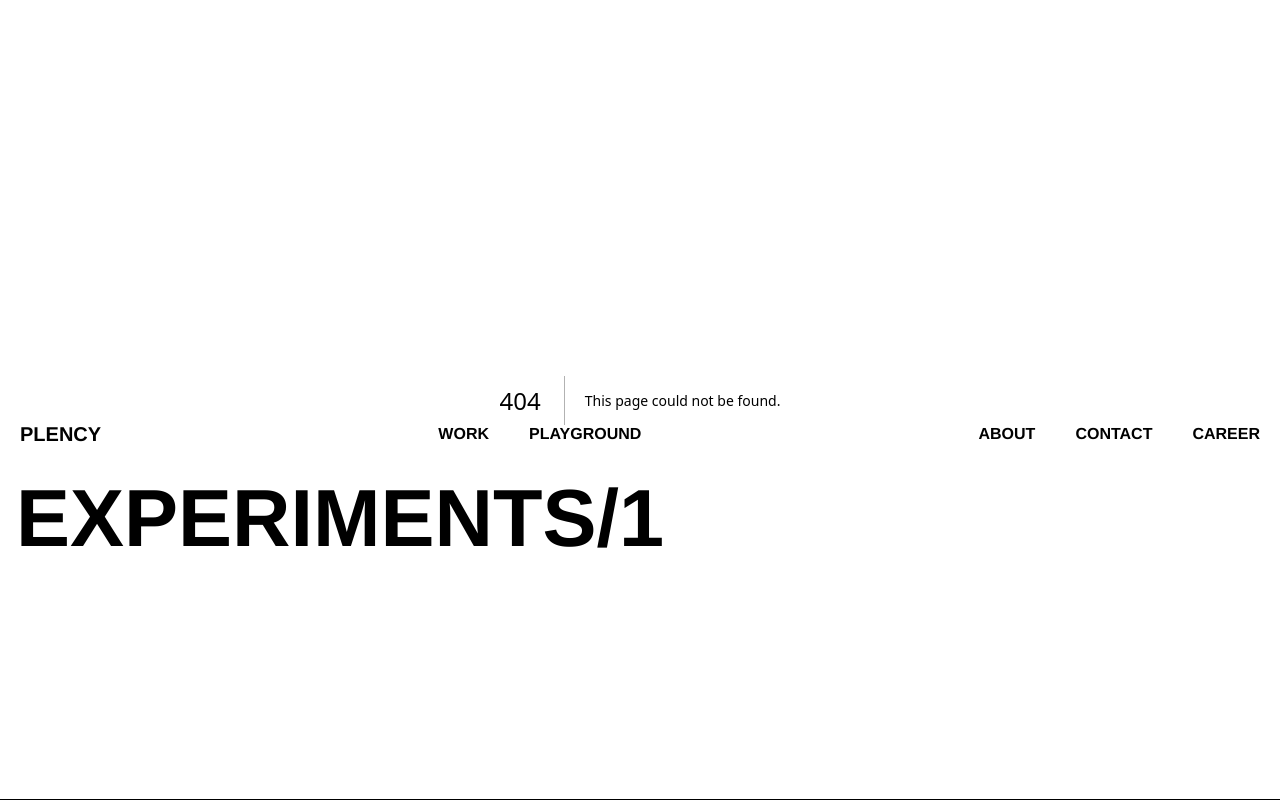
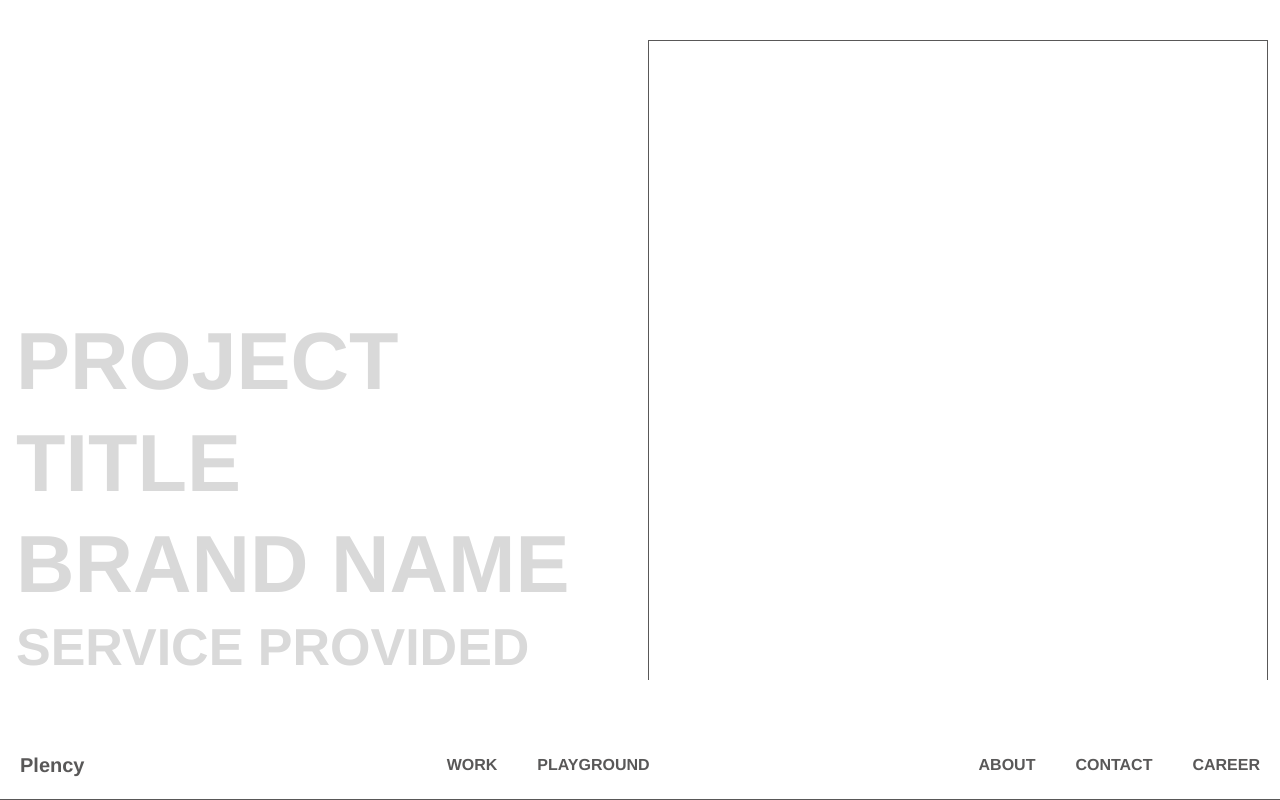
Before and after one commit to rahul24167/plency, a Next.js app: page /experiments/1 in a window 1280 px wide. Before the commit this address had no page. Built offline with nearby package versions, Linux system fonts and the light colour scheme.

Commit message:
Alignment fixed and Pages for the individual project added

```diff
--- a/src/app/about/page.tsx
+++ b/src/app/about/page.tsx
@@ -18,9 +18,9 @@ const About = () => {
     description: "Our clients range from startups to Fortune 500 companies, and we pride ourselves on delivering exceptional results."
   }]
   return (
-    <div  className="min-h-screen p-10" >
-      <div className="h-1/2 w-full flex flex-row justify-center items-center">
-        <div className="pl-[32rem] pr-56">
+    <div  className="min-h-screen" >
+      <div className="h-1/2 w-full flex flex-row justify-end items-center">
+        <div className="w-2/3">
         {aboutUs.map((item, index) => (
           <div key={index} className="w-full flex flex-row p-5">
             <div className="w-1/4 uppercase font-normal">{item.title}</div>
--- a/src/app/application.tsx
+++ b/src/app/application.tsx
@@ -22,6 +22,7 @@ export default function Application({
       >
         <NavPage />
         {children}
+
       </motion.div>
       </AnimatePresence>
   )
--- a/src/app/career/page.tsx
+++ b/src/app/career/page.tsx
@@ -14,9 +14,9 @@ const Career = () => {
     description: "Find freelance projects that match your skills and interests."
   }]
   return (
-    <div  className="min-h-screen p-10" >
-      <div className="h-1/2 w-full flex flex-row justify-center items-center">
-        <div className="pl-[32rem] pr-56">
+    <div  className="min-h-screen" >
+      <div className="h-1/2 w-full flex flex-row justify-end items-center">
+        <div className="w-2/3">
         {careerWithUs.map((item, index) => (
           <div key={index} className="w-full flex flex-row p-5">
             <div className="w-1/4 uppercase font-normal">{item.title}</div>
--- a/src/app/contact/page.tsx
+++ b/src/app/contact/page.tsx
@@ -23,11 +23,11 @@ const Contact = () => {
     },
   ]
   return (
-     <div className="min-h-screen p-10">
+     <div className="min-h-screen">
       <div className='h-1/2 w-2/3 flex flex-row flex-wrap justify-center items-center'>
         {ContactUs.map((item, index) => (
-          <div key={index} className='w-1/2 flex flex-row justify-start items-start gap-2 p-3'>
-            <div className='w-1/3 uppercase font-normal'>{item.title}</div>
+          <div key={index} className='w-1/2 p-5 flex flex-row justify-start items-start gap-2 '>
+            <div className='w-1/3 uppercase'>{item.title}</div>
             <div className=''>{item.description}</div>
           </div>
         ))}
--- /dev/null
+++ b/src/app/experiments/[id]/page.tsx
@@ -0,0 +1,53 @@
+interface ProjectPageProps {
+  params: {
+    id: string;
+  };
+}
+const Project = ({ params }: ProjectPageProps) => {
+  const { id } = params;
+  const projectInfo = {
+    id: id,
+    images: [
+      "https://images.unsplash.com/photo-1506748686214-e9df14d4d9d0?ixlib=rb-1.2.1&ixid=MnwxMjA3fDB8MHxwaG90by1wYWdlfHx8fGVufDB8fHx8&auto=format&fit=crop&w=1470&q=80",
+      "https://images.unsplash.com/photo-1506748686214-e9df14d4d9d0?ixlib=rb-1.2.1&ixid=MnwxMjA3fDB8MHxwaG90by1wYWdlfHx8fGVufDB8fHx8&auto=format&fit=crop&w=1470&q=80",
+      "https://images.unsplash.com/photo-1506748686214-e9df14d4d9d0?ixlib=rb-1.2.1&ixid=MnwxMjA3fDB8MHxwaG90by1wYWdlfHx8fGVufDB8fHx8&auto=format&fit=crop&w=1470&q=80",
+      "https://images.unsplash.com/photo-1506748686214-e9df14d4d9d0?ixlib=rb-1.2.1&ixid=MnwxMjA3fDB8MHxwaG90by1wYWdlfHx8fGVufDB8fHx8&auto=format&fit=crop&w=1470&q=80",
+      "https://images.unsplash.com/photo-1506748686214-e9df14d4d9d0?ixlib=rb-1.2.1&ixid=MnwxMjA3fDB8MHxwaG90by1wYWdlfHx8fGVufDB8fHx8&auto=format&fit=crop&w=1470&q=80",
+      "https://images.unsplash.com/photo-1506748686214-e9df14d4d9d0?ixlib=rb-1.2.1&ixid=MnwxMjA3fDB8MHxwaG90by1wYWdlfHx8fGVufDB8fHx8&auto=format&fit=crop&w=1470&q=80"
+    ],
+    title: "Project Title",
+    brand: "Brand Name",
+    service: "Service Provided",
+  };
+  return (
+    <div className="h-screen w-screen overflow-auto flex flex-col flex-wrap p-4 py-8 pb-[15vh] gap-2">
+
+      <div className="w-1/2 h-[90vh] flex flex-col justify-end pb-1/4">
+        <h1 className="text-largest text-secondary font-bold uppercase">{projectInfo.title}</h1>
+        <h1 className="text-largest text-secondary font-bold uppercase">{projectInfo.brand}</h1>
+        <h3 className="text-medium text-secondary font-bold uppercase">{projectInfo.service}</h3>
+
+      </div>
+      <div className="w-[calc(50%-4px)] h-[90vh] overflow-auto">
+        <div className="w-full h-full border my-2"></div>
+        <div className="w-full h-full  my-2 border "></div>
+        <div className="w-full h-full  my-2 border "></div>
+        <div className="w-full h-full  my-2 border "></div>
+        <div className="w-full h-full  my-2 border "></div>
+        <div className="w-full h-full  my-2 border "></div>
+        <div className="w-full h-full  my-2 border "></div>
+        <div className="w-full h-full  my-2 border "></div>
+        <div className="w-full h-full  my-2 border "></div>
+        <div className="w-full h-full  my-2 border "></div>
+        <div className="w-full h-full  my-2 border "></div>
+        <div className="w-full h-full  my-2 border "></div>
+        <div className="w-full h-full  my-2 border "></div>
+        <div className="w-full h-full  my-2 border "></div>
+        <div className="w-full h-full  my-2 border "></div>
+
+      </div>
+    </div>
+  );
+};
+
+export default Project;
--- a/src/app/playground/page.tsx
+++ b/src/app/playground/page.tsx
@@ -203,7 +203,7 @@ interface ProjectInfo {
     },
   ];
   return (
-    <div className="min-h-screen p-10 flex flex-row justify-end">
+    <div className="h-screen overflow-auto p-10 flex flex-row justify-end">
      <div className="w-1/2">
       {projects.map((project, index) => (
         <div key={index} className="p-2">
--- /dev/null
+++ b/src/app/project/[id]/page.tsx
@@ -0,0 +1,42 @@
+interface ProjectPageProps {
+  params: {
+    id: string;
+  };
+}
+const Project = ({ params }: ProjectPageProps) => {
+  const { id } = params;
+  const projectInfo = {
+    id: id,
+    images: [
+      "https://images.unsplash.com/photo-1506748686214-e9df14d4d9d0?ixlib=rb-1.2.1&ixid=MnwxMjA3fDB8MHxwaG90by1wYWdlfHx8fGVufDB8fHx8&auto=format&fit=crop&w=1470&q=80",
+      "https://images.unsplash.com/photo-1506748686214-e9df14d4d9d0?ixlib=rb-1.2.1&ixid=MnwxMjA3fDB8MHxwaG90by1wYWdlfHx8fGVufDB8fHx8&auto=format&fit=crop&w=1470&q=80",
+      "https://images.unsplash.com/photo-1506748686214-e9df14d4d9d0?ixlib=rb-1.2.1&ixid=MnwxMjA3fDB8MHxwaG90by1wYWdlfHx8fGVufDB8fHx8&auto=format&fit=crop&w=1470&q=80",
+      "https://images.unsplash.com/photo-1506748686214-e9df14d4d9d0?ixlib=rb-1.2.1&ixid=MnwxMjA3fDB8MHxwaG90by1wYWdlfHx8fGVufDB8fHx8&auto=format&fit=crop&w=1470&q=80",
+      "https://images.unsplash.com/photo-1506748686214-e9df14d4d9d0?ixlib=rb-1.2.1&ixid=MnwxMjA3fDB8MHxwaG90by1wYWdlfHx8fGVufDB8fHx8&auto=format&fit=crop&w=1470&q=80",
+      "https://images.unsplash.com/photo-1506748686214-e9df14d4d9d0?ixlib=rb-1.2.1&ixid=MnwxMjA3fDB8MHxwaG90by1wYWdlfHx8fGVufDB8fHx8&auto=format&fit=crop&w=1470&q=80"
+    ],
+    title: "Project Title",
+    brand: "Brand Name",
+    service: "Service Provided",
+  };
+  return (
+    <div className="h-screen overflow-auto flex flex-wrap p-4 py-8 gap-2">
+      <div className="w-full h-[90vh] border flex flex-col justify-end pb-1/4">
+        <h1 className="text-largest text-secondary font-bold uppercase">{projectInfo.title}</h1>
+        <h1 className="text-largest text-secondary font-bold uppercase">{projectInfo.brand}</h1>
+        <h3 className="text-medium text-secondary font-bold uppercase">{projectInfo.service}</h3>
+
+      </div>
+      <div className="w-[calc(50%-4px)] h-[60vh] border"></div>
+      <div className="w-[calc(50%-4px)] h-[60vh] border"></div>
+      <div className="w-full h-[50vh] border"></div>
+      <div className="w-full h-[90vh] border"></div>
+      <div className="w-[calc(50%-4px)] h-screen border"></div>
+      <div className="w-[calc(50%-4px)] h-screen border"></div>
+      <div className="w-full border">Project ID: {id}</div>
+        <div className="w-full h-[30vh]"></div>
+    </div>
+  );
+};
+
+export default Project;
--- a/src/app/work/page.tsx
+++ b/src/app/work/page.tsx
@@ -1,14 +1,19 @@
+"use client";
+import { useRouter } from "next/navigation";
 //import Image from "next/image";
 
 interface ProjectInfo {
+  id: string;
   image: string;
   title: string;
   brand: string;
   date: Date;
 }
 const Work = () => {
+  const router = useRouter();
   const projects: ProjectInfo[] = [
     {
+      id:"abc1",
        image:
         "https://images.unsplash.com/photo-1506748686214-e9df14d4d9d0?ixlib=rb-1.2.1&ixid=MnwxMjA3fDB8MHxwaG90by1wYWdlfHx8fGVufDB8fHx8&auto=format&fit=crop&w=1470&q=80",
       title: "Project One",
@@ -16,6 +21,7 @@ const Work = () => {
       date: new Date("2023-01-01"),
     },
     {
+      id:"abc2",
       image:
         "https://images.unsplash.com/photo-1506748686214-e9df14d4d9d0?ixlib=rb-1.2.1&ixid=MnwxMjA3fDB8MHxwaG90by1wYWdlfHx8fGVufDB8fHx8&auto=format&fit=crop&w=1470&q=80",
       title: "Project Two",
@@ -23,6 +29,7 @@ const Work = () => {
       date: new Date("2023-02-01"),
     },
     {
+      id:"abc3",
       image:
         "https://images.unsplash.com/photo-1506748686214-e9df14d4d9d0?ixlib=rb-1.2.1&ixid=MnwxMjA3fDB8MHxwaG90by1wYWdlfHx8fGVufDB8fHx8&auto=format&fit=crop&w=1470&q=80",
       title: "Project One",
@@ -30,6 +37,7 @@ const Work = () => {
       date: new Date("2023-01-01"),
     },
     {
+      id:"abc4",
       image:
         "https://images.unsplash.com/photo-1506748686214-e9df14d4d9d0?ixlib=rb-1.2.1&ixid=MnwxMjA3fDB8MHxwaG90by1wYWdlfHx8fGVufDB8fHx8&auto=format&fit=crop&w=1470&q=80",
       title: "Project Two",
@@ -37,6 +45,7 @@ const Work = () => {
       date: new Date("2023-02-01"),
     },
     {
+      id:"abc5",
       image:
         "https://images.unsplash.com/photo-1506748686214-e9df14d4d9d0?ixlib=rb-1.2.1&ixid=MnwxMjA3fDB8MHxwaG90by1wYWdlfHx8fGVufDB8fHx8&auto=format&fit=crop&w=1470&q=80",
       title: "Project One",
@@ -44,6 +53,7 @@ const Work = () => {
       date: new Date("2023-01-01"),
     },
     {
+      id:"abc6",
       image:
         "https://images.unsplash.com/photo-1506748686214-e9df14d4d9d0?ixlib=rb-1.2.1&ixid=MnwxMjA3fDB8MHxwaG90by1wYWdlfHx8fGVufDB8fHx8&auto=format&fit=crop&w=1470&q=80",
       title: "Project Two",
@@ -51,12 +61,15 @@ const Work = () => {
       date: new Date("2023-02-01"),
     },
   ];
+  const onClickProject = (id: string) => {
+   router.push(`/project/${id}`);
+  };
   return (
-    <div className="min-h-screen w-full p-8 flex flex-row flex-wrap">
+    <div className="h-screen w-full p-8 flex flex-row flex-wrap overflow-auto">
       {projects.map((project, index) => (
         <div key={index} className="w-1/2 p-5 h-[75vh] flex flex-col">
-          <div className=" w-full border flex-grow"></div>
-          {/* <Image src={project.image} alt={project.title} className="w-full h-48 object-cover mb-3" />
+          <div onClick={()=>onClickProject(project.id)} className="w-full border flex-grow" ></div>
+          {/* <Image src={project.image} alt={project.title} onClick={()=>onClickProject(project.id)} className="w-full h-48 object-cover mb-3" />
            */}
           <div className="w-full flex flex-row justify-between items-center px-2">
             <h2 className="text-xl font-bold">{project.title}</h2>
@@ -65,6 +78,8 @@ const Work = () => {
           </div>
         </div>
       ))}
+
+
     </div>
   );
 };
--- a/src/components/navPage/index.tsx
+++ b/src/components/navPage/index.tsx
@@ -11,6 +11,10 @@ const NavPage = () => {
 
   const [isInsideViewport, setIsInsideViewport] = useState(true);
   const [PageLoaded, setPageLoaded] = useState(false);
+
+  const mainPages = ["/", "/work", "/about", "/contact", "/career", "/playground"];
+  const isMainPage = mainPages.includes(pathname);
+
   useEffect(() => {
     const handleLoad = () => {
       setPageLoaded(true);
@@ -60,18 +64,8 @@ const NavPage = () => {
   };
 
   return (
-    // <AnimatePresence mode="wait">
-        // <motion.div
-        //   key={pathname} // Re-animate on path change
-        //   initial={{ y: "-100vh" }}
-        //   animate={{ y: 0 }}
-        //   exit={{ y: "100vh" }}
-        //   transition={{ duration: 0.5, ease: "easeOut" }}
-          <div className="h-screen fixed bg-transparent flex flex-col justify-between w-full uppercase "
-        >
-          <div className="h-2/3 sm:h-1/2 w-full text-largest"></div>
-          <div className="h-1/3 sm:h-1/2 w-full border-b">
-            <nav className="flex flex-col-reverse sm:flex-row justify-between sm:items-center w-full py-4">
+          <div className={`fixed bottom-0 ${isMainPage? "h-1/3 sm:h-1/2 ": ""} w-full border-b pointer-events-none`}>
+            <nav className="pointer-events-auto flex flex-col-reverse sm:flex-row justify-between sm:items-center w-full py-4">
               <motion.div
                 style={{ transformOrigin: "left top" }}
                 initial={{
@@ -87,6 +81,7 @@ const NavPage = () => {
                   y: pathname === "/" ? (isInsideViewport ? 0 : 50) : 0,
                 }}
                 transition={{ duration: 0.5, ease: "easeOut" }}
+                className="w-1/3"
               >
                 <h1
                   onClick={() => handleNavClick(logoText.path)}
@@ -96,7 +91,7 @@ const NavPage = () => {
                 </h1>
               </motion.div>
 
-              <div >
+              <div className="w-1/3" >
                 {navLinks2.map((link, index) => (
                   <button
                     key={index}
@@ -109,7 +104,7 @@ const NavPage = () => {
                   </button>
                 ))}
               </div>
-              <div>
+              <div className="w-1/3 flex justify-end">
                 {navLinks1.map((link, index) => (
                   <button
                     key={index}
@@ -124,7 +119,7 @@ const NavPage = () => {
               </div>
             </nav>
 
-            {pathname !== "/" && (
+            {(isMainPage && pathname !== "/") && (
               <div className="px-4 text-medium md:text-large lg:text-largest font-bold uppercase ">
                 {pathname
                   .replace("/", "")
@@ -133,8 +128,7 @@ const NavPage = () => {
               </div>
             )}
           </div>
-        </div>
-    // </AnimatePresence>
+
   );
 };
 
```
Lines whose indentation alone changed are shown as unchanged.
